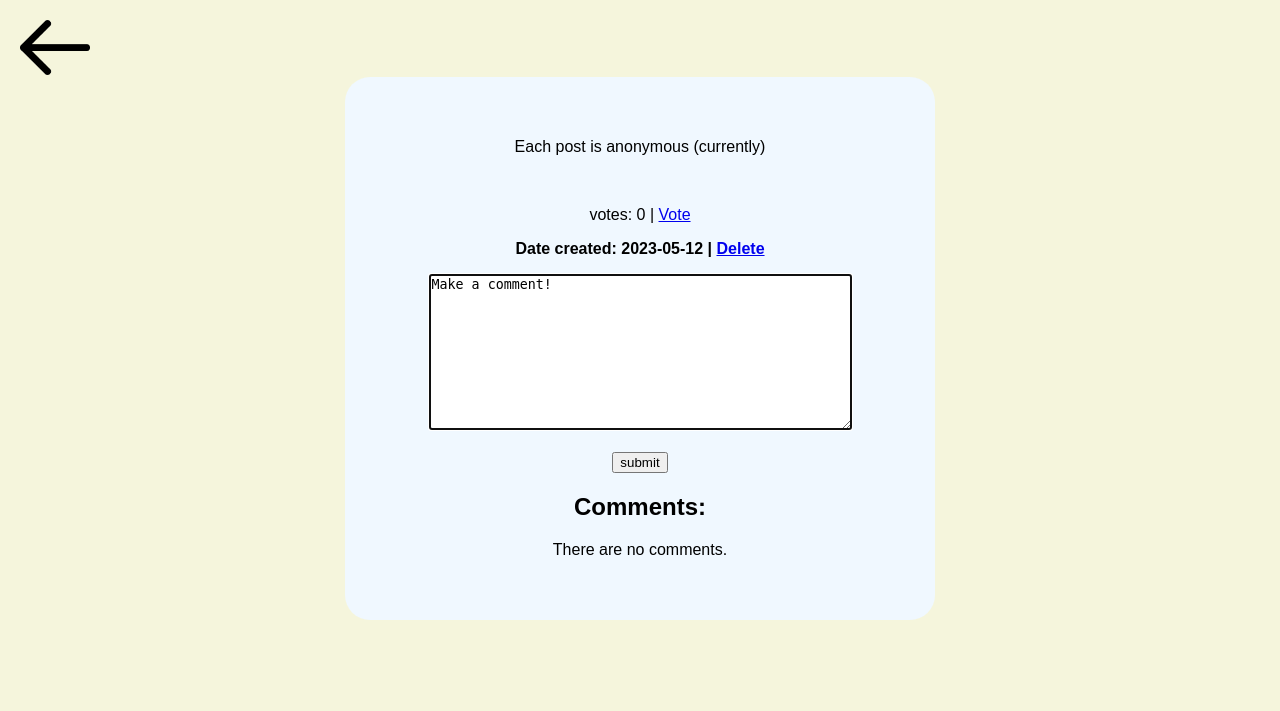
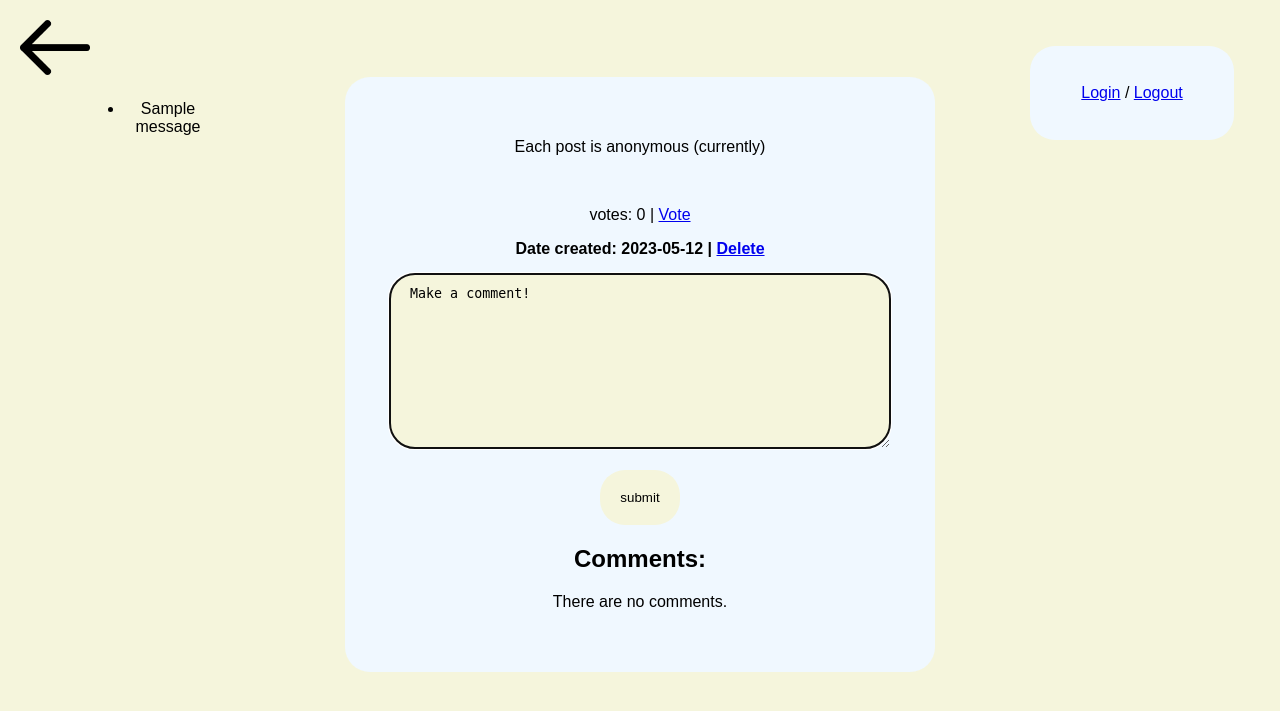
Before and after one commit to connorm400/social-nexus, a Flask app: page /post/3 in a window 1280 px wide. Shown: the top 711 px of the page. Run offline with Flask 3, Linux system fonts and the light colour scheme; tables that the repository leaves empty hold one stand-in row (values such as "Sample post"); one stand-in notice (Sample message) is shown.

Commit message:
added some styling + message flashing

```diff
--- a/app.py
+++ b/app.py
@@ -1,4 +1,4 @@
-from flask import Flask, render_template, redirect, request
+from flask import Flask, render_template, redirect, request, flash
 from flask_sqlalchemy import SQLAlchemy
 from flask_login import LoginManager, login_required, logout_user, login_user, UserMixin
 from datetime import datetime
@@ -64,8 +64,8 @@ def login():
 @login_required
 def logout():
     logout_user()
-    return "succesfully logged out"
-
+    flash ("succesfully logged out")
+    return redirect('/')
 @app.route('/')
 def index():
     return render_template('index.html')
@@ -93,6 +93,7 @@ def viewentries():
     return render_template('recipient.html', submissions=submissions)
 
 @app.route('/del/<int:id>')
+@login_required
 def deleteentry(id):
     entry_to_delete = entry.query.get_or_404(id)
     try: #have a try statement just incase something goes wrong
@@ -103,6 +104,7 @@ def deleteentry(id):
         return 'issue with deleting entry in database'
 
 @app.route('/del/comment/<int:post_id>/<int:comment_id>')
+@login_required
 def deletecomment(post_id, comment_id):
     comment_to_delete = comment.query.get_or_404(comment_id)
     try: #have a try statement just incase something goes wrong
@@ -113,6 +115,7 @@ def deletecomment(post_id, comment_id):
         return 'issue with deleting comment in database'
 
 @app.route('/upvote-post/<int:id>')
+@login_required
 def upvotepost(id):
     entry_to_upvote = entry.query.get_or_404(id)
 
@@ -137,22 +140,23 @@ def upvotecomment(post_id, comment_id):
 
 @app.route('/post/<int:id>', methods=['POST', 'GET'])
 def fullpagepost(id):
-    if request.method == 'GET':
-        comments = comment.query.filter_by(entry_id=id).all()
-        specific_post = entry.query.get_or_404(id)
-        return render_template('post.html', post=specific_post, comments=comments)
+    comments = comment.query.filter_by(entry_id=id).all()
+    specific_post = entry.query.get_or_404(id)
+    return render_template('post.html', post=specific_post, comments=comments)
 
 
-    elif request.method == 'POST': # for making comments
-        comment_content = request.form['content']
-        new_comment = comment(content=comment_content, entry_id=id)
+@app.route('/comment/<int:id>', methods=['POST'])
+@login_required
+def commentPage(id):
+    comment_content = request.form['content']
+    new_comment = comment(content=comment_content, entry_id=id)
 
-        try:
-            db.session.add(new_comment)
-            db.session.commit()
-            return redirect('/post/%r' %id)
-        except:
-            return "issue with making comment"
+    try:
+        db.session.add(new_comment)
+        db.session.commit()
+        return redirect('/post/%r' %id)
+    except:
+        return "issue with making comment"
 
 if __name__ == "__main__":
     with app.app_context():
--- a/static/css/main.css
+++ b/static/css/main.css
@@ -45,3 +45,43 @@ img.back {
     top: 20px;
     right: 20px;
 }
+input[type=text] {
+    width: 100%;
+    padding: 12px 20px;
+    box-sizing: border-box;
+    background-color: beige;
+    border: none;
+    border-radius: 25px;
+}
+input[type=password] {
+    width: 100%;
+    padding: 12px 20px;
+    box-sizing: border-box;
+    background-color: beige;
+    border: none;
+    border-radius: 25px;
+}
+input[type=submit]{
+    background-color: beige;
+    border: none;
+    padding: 20px;
+    border-radius:25px;
+}
+textarea{
+    width: 100%;
+    padding: 12px 20px;
+    box-sizing: border-box;
+    background-color: beige;
+    border: none;
+    border-radius: 25px;
+}
+.messages {
+    /*background-color: aliceblue;*/
+    margin: 2%;
+    padding: 3%;
+    width: 10%;
+    border-radius: 25px;
+    position: fixed;
+    top: 20px;
+    left: 20px;
+}
--- a/templates/post.html
+++ b/templates/post.html
@@ -13,7 +13,7 @@
     <p>votes: {{ post.votes }} | <a href="/upvote-post/{{ post.id }}">Vote</a></p>
     <p><b>Date created: {{ post.date_created.date() }} | <a href="/del/{{ post.id }}">Delete</a></b></p>
 
-    <form action="/post/{{ post.id }}" method="POST">
+    <form action="/comment/{{ post.id }}" method="POST">
         <textarea name="content" id="content" rows="10" cols="50" autofocus maxlength="400">
 Make a comment!
         </textarea>
@@ -34,4 +34,18 @@ Make a comment!
 
     {% endfor %}
 </div>
+<div class="login-bar">
+    <a href="/login">Login</a> / <a href="/logout">Logout</a>
+</div>
+<div class="messages">
+    {% with messages = get_flashed_messages() %}
+        {% if messages %}
+            <ul class=flashes>
+            {% for message in messages %}
+                <li>{{ message }}</li>
+            {% endfor %}
+            </ul>
+        {% endif %}
+    {%endwith %}
+</div>
 {% endblock %}
```
Also changed, not shown: templates/dropper.html (+12 -1 lines), templates/index.html (+12 -0 lines), templates/login.html (+5 -5 lines), templates/recipient.html (+14 -2 lines), instance/submissions.db.
